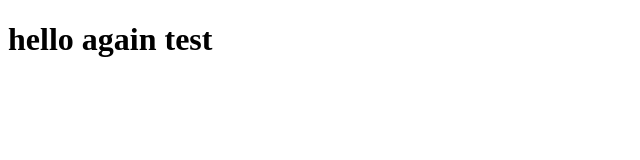
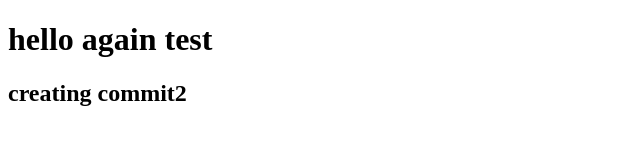
Before and after one commit to sedkol88/test, a plain HTML site: page index.html in a window 1280 px wide. Shown: the whole page, without its empty margins (0-640 px from the left). Drawn offline with Linux system fonts and the light colour scheme.

Commit message:
creating h2
creating h2 for commit2

```diff
--- a/index.html
+++ b/index.html
@@ -7,5 +7,6 @@
 </head>
 <body>
     <h1>hello again test</h1>
+    <h2>creating commit2</h2>
 </body>
 </html>
```
